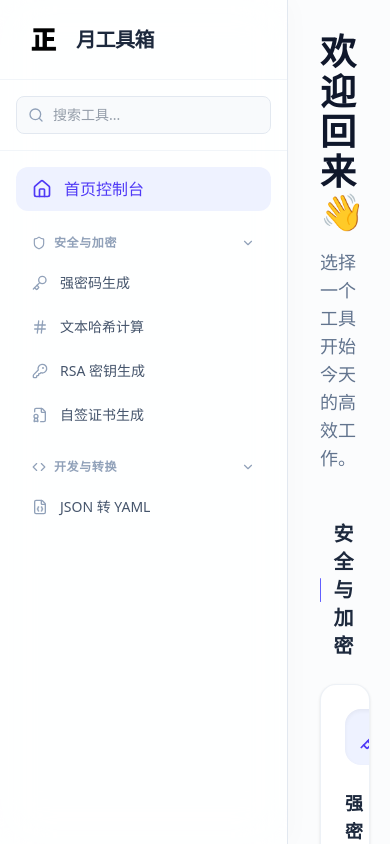
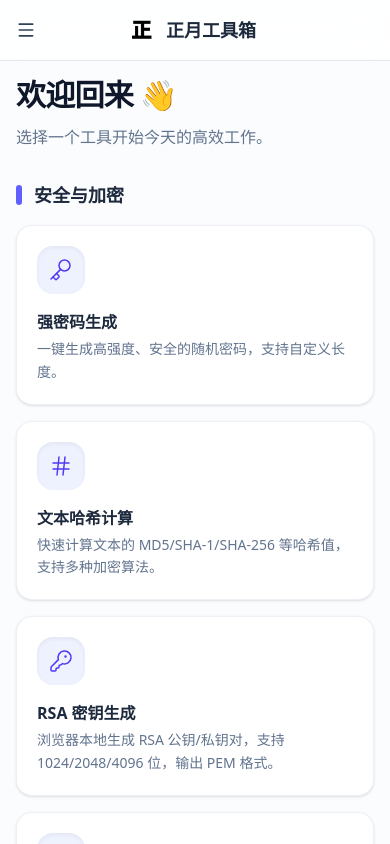
Before and after one commit to hezhengyue/tools, a Next.js app: page / in a window 390 px wide. Built offline with nearby package versions, Linux system fonts and the light colour scheme.

Commit message:
修复移动端显示问题

```diff
--- a/src/app/globals.css
+++ b/src/app/globals.css
@@ -5,6 +5,11 @@
 @layer base {
   body {
     @apply bg-slate-50 text-slate-900 antialiased selection:bg-blue-200 selection:text-blue-900;
+  }
+
+  /* 防止文字在小屏幕被挤压竖排 */
+  h1, h2, h3, h4, h5, h6, p, span, div {
+    @apply break-words;
   }
 }
 
@@ -19,3 +24,11 @@
 ::-webkit-scrollbar-thumb {
   @apply bg-slate-300 rounded-full hover:bg-slate-400 transition-colors;
 }
+
+/* 自定义滚动条类（可选） */
+.custom-scrollbar::-webkit-scrollbar {
+  width: 6px;
+}
+.custom-scrollbar::-webkit-scrollbar-thumb {
+  @apply bg-slate-200 rounded hover:bg-slate-300;
+}
--- a/src/app/layout.tsx
+++ b/src/app/layout.tsx
@@ -1,20 +1,40 @@
 // src/app/layout.tsx
-import type { Metadata } from "next";
+import type { Metadata, Viewport } from "next";  // 👈 1. 导入 Viewport 类型
 import "./globals.css";
 import Sidebar from "../components/Sidebar";
+import MobileHeader from "../components/MobileHeader";
 
+// 2. 单独的 metadata 导出（不要放 viewport）
 export const metadata: Metadata = {
   title: "正月工具箱",
   description: "为小白和开发者打造的极简现代在线工具集合站",
+  // ✅ 其他元数据可以放这里
+  icons: {
+    icon: "/favicon.ico",
+  },
+};
+
+// 3. 单独的 viewport 导出 👈 关键修复
+export const viewport: Viewport = {
+  width: "device-width",
+  initialScale: 1,
+  maximumScale: 1,
+  userScalable: false,
+  // 可选：适配深色模式
+  themeColor: [
+    { media: "(prefers-color-scheme: light)", color: "#f8fafc" },
+    { media: "(prefers-color-scheme: dark)", color: "#0f172a" },
+  ],
 };
 
 export default function RootLayout({ children }: { children: React.ReactNode }) {
   return (
     <html lang="zh-CN">
       <body className="font-sans flex h-screen bg-slate-50/50 overflow-hidden">
-        <Sidebar />
-        <main className="flex-1 overflow-auto">
-          <div className="h-full p-8 md:p-12 max-w-6xl mx-auto">
+        <Sidebar className="hidden md:flex" />
+        <main className="flex-1 overflow-auto w-full md:w-[calc(100%-18rem)] relative">
+          <MobileHeader />
+          <div className="h-full p-4 sm:p-6 md:p-8 lg:p-12 max-w-6xl mx-auto">
             {children}
           </div>
         </main>
--- a/src/app/page.tsx
+++ b/src/app/page.tsx
@@ -1,35 +1,48 @@
+// src/app/page.tsx
 import Link from "next/link";
 import { ArrowRight } from "lucide-react";
-import { toolsConfig } from "../config/tools"; // 引入配置表
+import { toolsConfig } from "../config/tools";
 
 export default function Home() {
   return (
     <div className="animate-in fade-in slide-in-from-bottom-4 duration-700 ease-out pb-12">
-      <header className="mb-12">
-        <h1 className="text-4xl font-extrabold tracking-tight text-slate-900 mb-4">欢迎回来 👋</h1>
-        <p className="text-lg text-slate-500">选择一个工具开始今天的高效工作。</p>
+      <header className="mb-8 md:mb-12">
+        <h1 className="text-3xl sm:text-4xl font-extrabold tracking-tight text-slate-900 mb-3 md:mb-4">
+          欢迎回来 👋
+        </h1>
+        <p className="text-base md:text-lg text-slate-500">
+          选择一个工具开始今天的高效工作。
+        </p>
       </header>
 
-      <div className="space-y-12">
-        {/* 自动循环渲染整个配置表 */}
+      <div className="space-y-8 md:space-y-12">
         {toolsConfig.map((category, index) => (
           <section key={index}>
-            <div className="flex items-center mb-6">
-              <div className="w-1.5 h-6 bg-indigo-500 rounded-full mr-3"></div>
-              <h2 className="text-xl font-bold text-slate-800">{category.category}</h2>
+            <div className="flex items-center mb-4 md:mb-6">
+              <div className="w-1.5 h-5 md:h-6 bg-indigo-500 rounded-full mr-3"></div>
+              <h2 className="text-lg md:text-xl font-bold text-slate-800">
+                {category.category}
+              </h2>
             </div>
 
-            <div className="grid grid-cols-1 md:grid-cols-2 lg:grid-cols-3 gap-6">
+            {/* 网格：手机单列，平板双列，桌面三列 */}
+            <div className="grid grid-cols-1 sm:grid-cols-2 lg:grid-cols-3 gap-4 sm:gap-6">
               {category.tools.map((tool) => (
-                <Link key={tool.href} href={tool.href} className="group block p-6 bg-white rounded-2xl border border-slate-200/60 shadow-sm hover:shadow-xl hover:-translate-y-1 transition-all duration-300 relative overflow-hidden">
-                  <div className="absolute top-0 right-0 p-6 opacity-0 group-hover:opacity-100 transition-opacity">
-                    <ArrowRight className="text-slate-300 group-hover:text-indigo-500 transition-colors" />
+                <Link
+                  key={tool.href}
+                  href={tool.href}
+                  className="group block p-5 md:p-6 bg-white rounded-2xl border border-slate-200/60 shadow-sm hover:shadow-xl hover:-translate-y-1 transition-all duration-300 relative overflow-hidden"
+                >
+                  <div className="absolute top-0 right-0 p-4 md:p-6 opacity-0 group-hover:opacity-100 transition-opacity">
+                    <ArrowRight className="text-slate-300 group-hover:text-indigo-500 transition-colors w-4 h-4 md:w-5 md:h-5" />
                   </div>
-                  <div className="w-14 h-14 bg-indigo-50 text-indigo-600 rounded-2xl flex items-center justify-center mb-6 shadow-inner">
-                    <tool.icon size={28} strokeWidth={1.5} />
+                  <div className="w-12 h-12 md:w-14 md:h-14 bg-indigo-50 text-indigo-600 rounded-2xl flex items-center justify-center mb-4 md:mb-6 shadow-inner">
+                    <tool.icon size={24} strokeWidth={1.5} />
                   </div>
-                  <h3 className="text-lg font-bold mb-2 text-slate-800">{tool.name}</h3>
-                  <p className="text-slate-500 leading-relaxed text-sm line-clamp-2">
+                  <h3 className="text-base md:text-lg font-bold mb-1 md:mb-2 text-slate-800 break-words">
+                    {tool.name}
+                  </h3>
+                  <p className="text-slate-500 leading-relaxed text-sm line-clamp-2 break-words">
                     {tool.desc}
                   </p>
                 </Link>
--- /dev/null
+++ b/src/components/MobileHeader.tsx
@@ -0,0 +1,58 @@
+// src/components/MobileHeader.tsx
+"use client";
+import { useState } from "react";
+import { Menu, X, Sparkles } from "lucide-react";
+import Sidebar from "./Sidebar";
+import Link from "next/link";
+
+export default function MobileHeader() {
+  const [showSidebar, setShowSidebar] = useState(false);
+
+  return (
+    <>
+      {/* 顶部栏：仅移动端显示 */}
+      <header className="md:hidden sticky top-0 z-30 bg-white/80 backdrop-blur-xl border-b border-slate-200 px-4 py-3 flex items-center justify-between">
+        <button
+          onClick={() => setShowSidebar(true)}
+          className="p-2 -ml-2 rounded-xl hover:bg-slate-100 transition-colors"
+          aria-label="打开菜单"
+        >
+          <Menu className="w-5 h-5 text-slate-700" />
+        </button>
+
+        <Link href="/" className="flex items-center">
+          <img src="/logo.png" alt="Logo" className="w-8 h-8 rounded-lg object-contain" />
+          <span className="font-bold text-lg text-slate-800 ml-2 whitespace-nowrap">正月工具箱</span>
+        </Link>
+
+        {/* 占位按钮保持居中 */}
+        <div className="w-9" />
+      </header>
+
+      {/* 移动端抽屉遮罩 + 侧边栏 */}
+      {showSidebar && (
+        <div className="md:hidden fixed inset-0 z-50">
+          {/* 遮罩层 */}
+          <div
+            className="absolute inset-0 bg-black/30 backdrop-blur-sm"
+            onClick={() => setShowSidebar(false)}
+          />
+
+          {/* 侧边栏抽屉 */}
+          <div className="absolute left-0 top-0 bottom-0 w-72 bg-white shadow-2xl animate-in slide-in-from-left duration-300">
+            <Sidebar />
+          </div>
+
+          {/* 关闭按钮 */}
+          <button
+            onClick={() => setShowSidebar(false)}
+            className="absolute top-4 right-4 z-50 p-2 bg-white rounded-full shadow-lg hover:bg-slate-50 transition-colors"
+            aria-label="关闭菜单"
+          >
+            <X className="w-5 h-5 text-slate-700" />
+          </button>
+        </div>
+      )}
+    </>
+  );
+}
--- a/src/components/Sidebar.tsx
+++ b/src/components/Sidebar.tsx
@@ -1,3 +1,4 @@
+// src/components/Sidebar.tsx
 "use client";
 import { useState } from "react";
 import Link from "next/link";
@@ -5,10 +6,13 @@ import { usePathname } from "next/navigation";
 import { toolsConfig } from "../config/tools";
 import { Sparkles, Home, Search, ChevronDown, ChevronRight } from "lucide-react";
 
-export default function Sidebar() {
+interface SidebarProps {
+  className?: string;
+}
+
+export default function Sidebar({ className = "" }: SidebarProps) {
   const pathname = usePathname();
   const [searchQuery, setSearchQuery] = useState("");
-  // 记录哪些分类被展开了（默认全部展开，你可以把 initial 改为空数组让它默认折叠）
   const [expandedCategories, setExpandedCategories] = useState<string[]>(
     toolsConfig.map((c) => c.category)
   );
@@ -22,11 +26,11 @@ export default function Sidebar() {
   };
 
   return (
-    <aside className="w-72 bg-white/80 backdrop-blur-xl border-r border-slate-200 flex flex-col shadow-[4px_0_24px_rgba(0,0,0,0.02)] z-10">
+    <aside className={`w-72 bg-white/80 backdrop-blur-xl border-r border-slate-200 flex flex-col shadow-[4px_0_24px_rgba(0,0,0,0.02)] z-10 ${className}`}>
       {/* Logo 区域 */}
       <div className="h-20 flex items-center px-6 border-b border-slate-100 shrink-0">
         <img src="/logo.png" alt="Logo" className="w-10 h-10 rounded-lg mr-3 object-contain" />
-        <span className="font-bold text-xl tracking-tight text-slate-800">月工具箱</span>
+        <span className="font-bold text-xl tracking-tight text-slate-800 whitespace-nowrap">正月工具箱</span>
       </div>
 
       {/* 搜索框区域 */}
@@ -48,41 +52,39 @@ export default function Sidebar() {
         {/* 全部工具按钮 */}
         <Link
           href="/"
-          className={`flex items-center px-4 py-2.5 rounded-xl transition-all duration-200 group font-medium ${
+          className={`flex items-center px-4 py-2.5 rounded-xl transition-all duration-200 group font-medium whitespace-nowrap ${
             pathname === "/" ? "bg-indigo-50 text-indigo-600" : "text-slate-600 hover:bg-slate-100/80 hover:text-indigo-600"
           }`}
         >
-          <Home className="w-5 h-5 mr-3" />
+          <Home className="w-5 h-5 mr-3 shrink-0" />
           首页控制台
         </Link>
 
         {/* 动态渲染分类与工具 */}
         {toolsConfig.map((category) => {
-          // 根据搜索词过滤当前分类下的工具
           const filteredTools = category.tools.filter((tool) =>
             tool.name.toLowerCase().includes(searchQuery.toLowerCase())
           );
 
-          // 如果搜索后这个分类下没有工具，就不显示这个分类
           if (filteredTools.length === 0) return null;
 
           const isExpanded = expandedCategories.includes(category.category);
 
           return (
             <div key={category.category} className="space-y-1">
-              {/* 分类标题（可点击折叠） */}
+              {/* 分类标题 */}
               <button
                 onClick={() => toggleCategory(category.category)}
                 className="w-full flex items-center justify-between px-4 py-2 text-xs font-bold text-slate-400 uppercase tracking-wider hover:text-slate-600 transition-colors"
               >
-                <div className="flex items-center">
-                  <category.icon className="w-3.5 h-3.5 mr-2" />
-                  {category.category}
+                <div className="flex items-center min-w-0">
+                  <category.icon className="w-3.5 h-3.5 mr-2 shrink-0" />
+                  <span className="truncate">{category.category}</span>
                 </div>
                 {isExpanded ? <ChevronDown size={14} /> : <ChevronRight size={14} />}
               </button>
 
-              {/* 工具列表（展开时显示） */}
+              {/* 工具列表 */}
               {isExpanded && (
                 <div className="space-y-1 mt-1">
                   {filteredTools.map((tool) => {
@@ -91,18 +93,18 @@ export default function Sidebar() {
                       <Link
                         key={tool.href}
                         href={tool.href}
-                        className={`flex items-center px-4 py-2.5 rounded-xl transition-all duration-200 group text-sm font-medium ${
+                        className={`flex items-center px-4 py-2.5 rounded-xl transition-all duration-200 group text-sm font-medium whitespace-nowrap ${
                           isActive
                             ? "bg-indigo-50 text-indigo-600"
                             : "text-slate-600 hover:bg-slate-100/80 hover:text-indigo-600"
                         }`}
                       >
                         <tool.icon
-                          className={`w-4 h-4 mr-3 ${
+                          className={`w-4 h-4 mr-3 shrink-0 ${
                             isActive ? "text-indigo-600" : "text-slate-400 group-hover:text-indigo-500"
                           }`}
                         />
-                        {tool.name}
+                        <span className="truncate">{tool.name}</span>
                       </Link>
                     );
                   })}
```
Also changed, not shown: src/components/ToolShell.tsx (+17 -19 lines).
